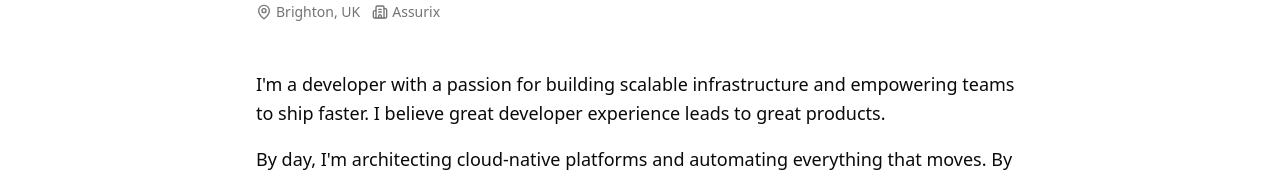
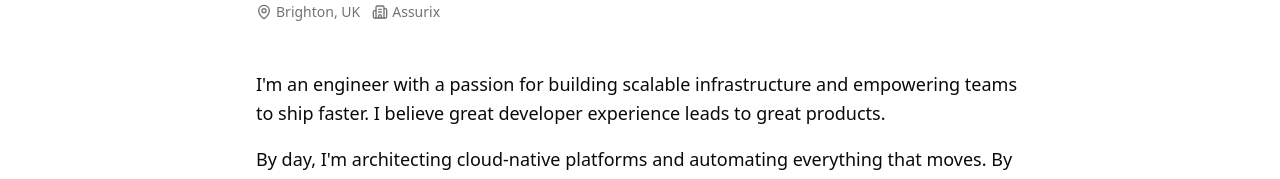
Before and after one commit to adamhancock/adamhancock-next, a Next.js app: page /about in a window 1280 px wide. Shown: the part 187-366 px from the top of the page. Built offline with nearby package versions, Linux system fonts and the light colour scheme.

Commit message:
Change 'developer' to 'engineer' in bio

```diff
--- a/src/app/about/page.tsx
+++ b/src/app/about/page.tsx
@@ -67,7 +67,7 @@ export default function AboutPage() {
       <BlurFade delay={0.2}>
         <div className="space-y-4 text-lg leading-relaxed">
           <p>
-            I'm a developer with a passion for building scalable infrastructure and
+            I'm an engineer with a passion for building scalable infrastructure and
             empowering teams to ship faster. I believe great developer experience
             leads to great products.
           </p>
```
